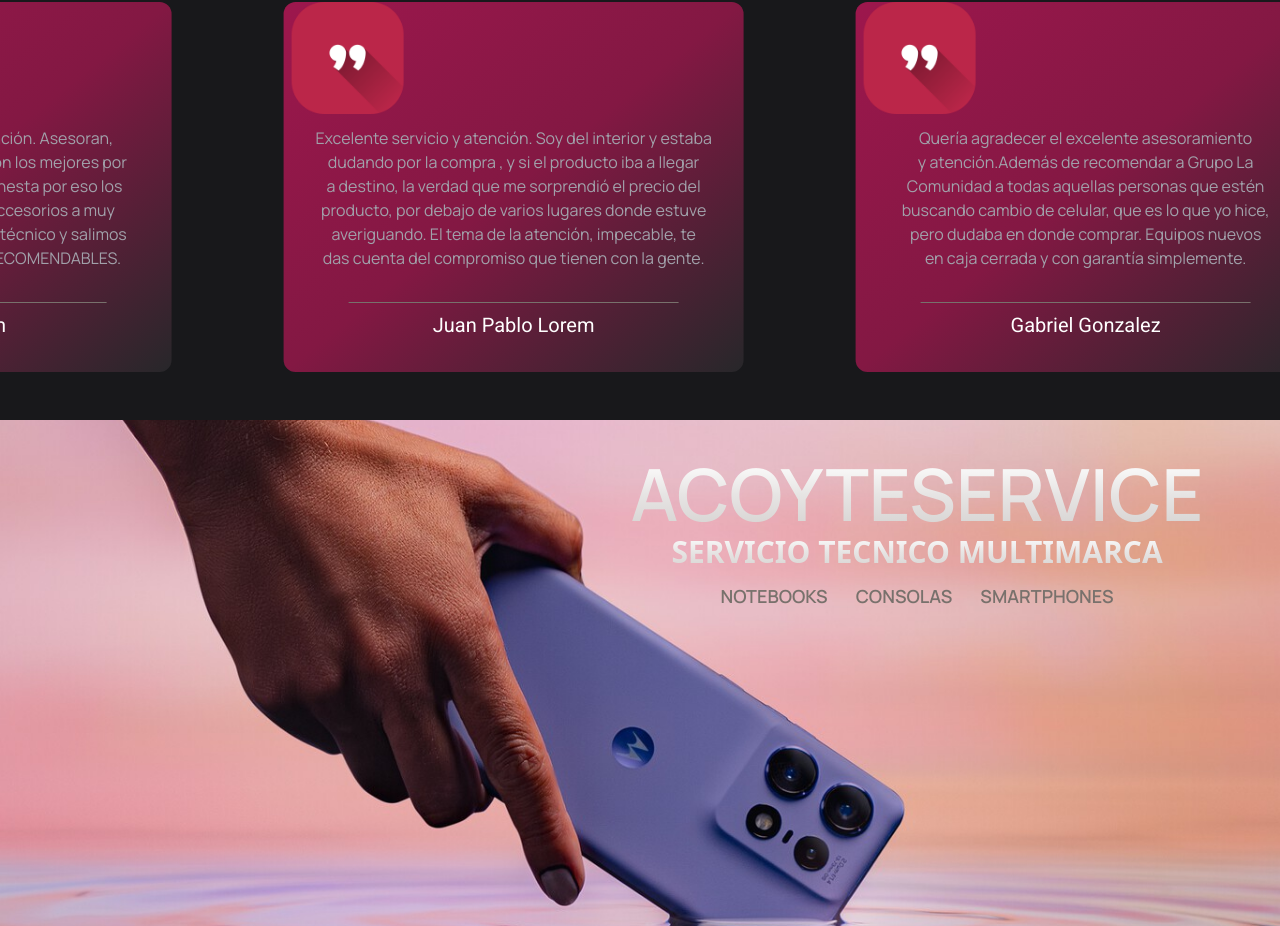
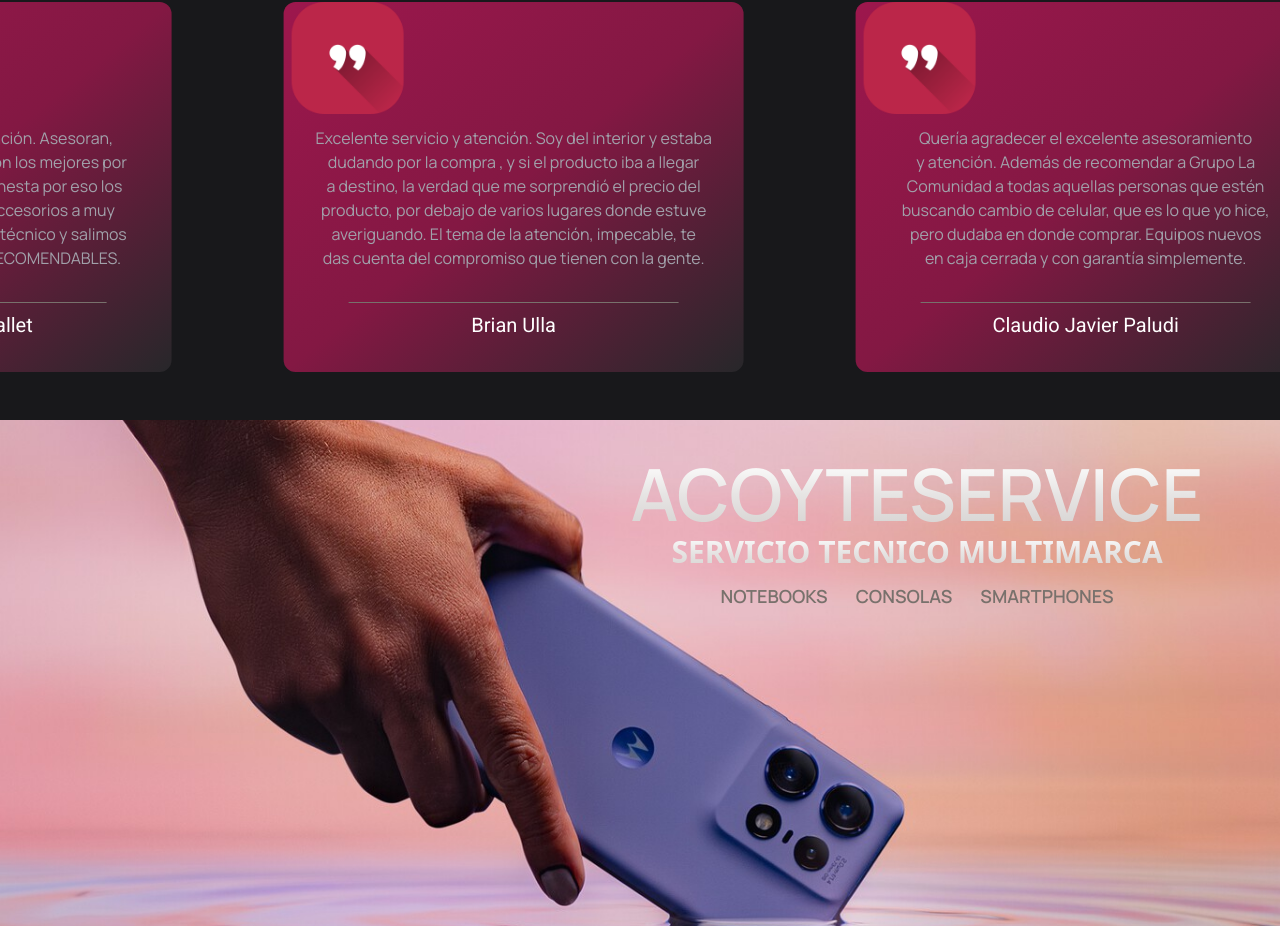
Before and after one commit to Najdorf12/glc-tech, a React (Vite) app: page / in a window 1280 px wide. Shown: the part 1494-2420 px from the top of the page. Built offline with nearby package versions, Linux system fonts and the light colour scheme; no server answers.

Commit message:
new front

```diff
--- a/src/components/Review.jsx
+++ b/src/components/Review.jsx
@@ -4,27 +4,27 @@ const Review = ({ imagesData }) => {
   /* #AB2343 */
   const testimonials = [
     {
-      name: "Marcos Lorem",
+      name: "Erick Machado",
       content:
         "La mejor compra que he hecho. Precio súper cómodo y con garantía. Buena atención.  Siempre me sentí seguro durante la compra. Yo compré el Moto G84. Los recomiendo porque tienen mucha variedad y al precio que vale, no a los que otras compañías más grandes te arrancan la cabeza. A mucho más de lo que vale, realmente. Le pongo 5 estrellas.",
     },
     {
-      name: "Enrique Lorem",
+      name: "Gerardo César Vallet",
       content:
         "Excelente y desinteresada atención. Asesoran, explican, sugieren. Los precios son los mejores por lejos.  Son muy buena gente y honesta por eso los recomiendo. Además, venden accesorios a muy buenos precios. Ofrecen servicio técnico y salimos con el teléfono listo. SON MUY RECOMENDABLES.",
     },
     {
-      name: "Juan Pablo Lorem",
+      name: "Brian Ulla",
       content:
         "Excelente servicio y atención. Soy del interior y estaba dudando por la compra , y si el producto iba a llegar a destino, la verdad que me sorprendió el precio del producto, por debajo de varios lugares donde estuve averiguando. El tema de la atención, impecable, te das cuenta del compromiso que tienen con la gente.",
     },
     {
-      name: "Gabriel Gonzalez",
+      name: "Claudio Javier Paludi",
       content:
-        "Quería agradecer el excelente asesoramiento y atención.Además de recomendar a Grupo La Comunidad a todas aquellas personas que estén buscando cambio de celular, que es lo que yo hice, pero dudaba en donde comprar. Equipos nuevos en caja cerrada y con garantía simplemente.",
+        "Quería agradecer el excelente asesoramiento y atención. Además de recomendar a Grupo La Comunidad a todas aquellas personas que estén buscando cambio de celular, que es lo que yo hice, pero dudaba en donde comprar. Equipos nuevos en caja cerrada y con garantía simplemente.",
     },
     {
-      name: "Soledad Martinez",
+      name: "Marcela Barzola",
       content:
         "Mi esposo compró un equipo con todos los temores de tener que depositar dinero (hoy todo es mucho) y esperar el envio. Pero quedó más que satisfecho. Recibió el t.e. en tiempo pactado, asesoramiento telefónico por parte del vendedor. La verdad, totalmente recomendable.Excelentes precios",
     },
```
